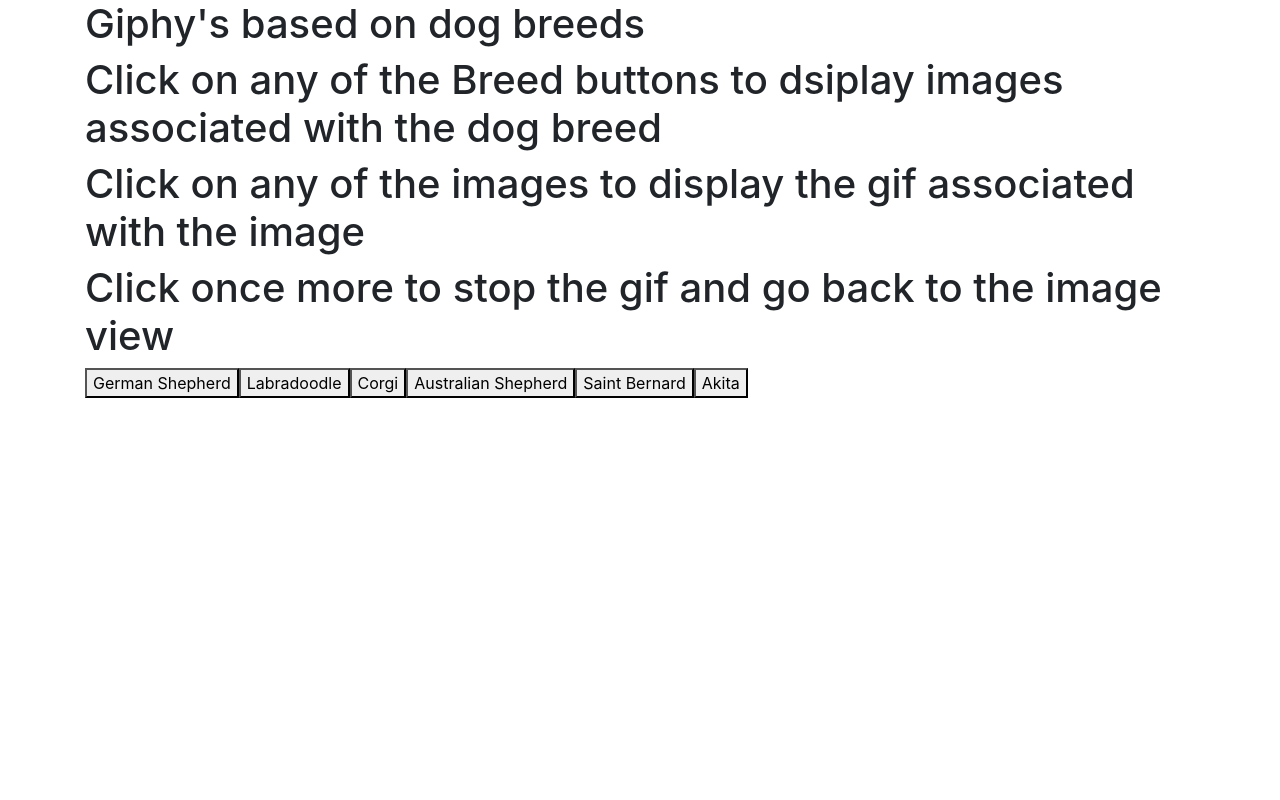
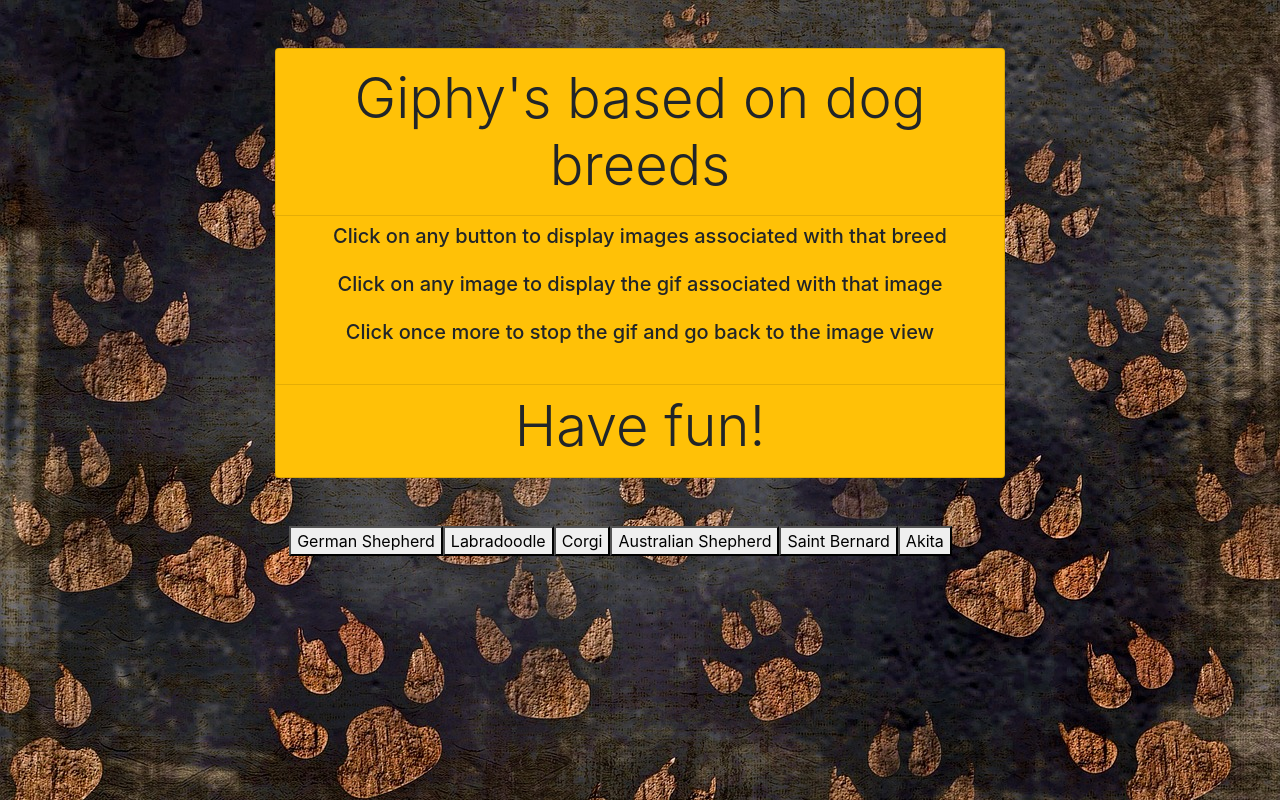
Before and after one commit to elpat77/Giphy_API, a plain HTML site: page index.html in a window 1280 px wide. Drawn offline with nearby package versions, Linux system fonts and the light colour scheme.

Commit message:
adding some css and bootstrap style

```diff
--- /dev/null
+++ b/assets/css/style.css
@@ -0,0 +1,16 @@
+* {
+    margin:0;
+    box-sizing: border-box;
+}
+
+body{
+    background: url('./bg.jpg');
+    background-attachment: scroll;
+
+}
+
+ul {
+    list-style-type: none;
+    margin: 0;
+    padding: 0;
+}
--- a/apps.js
+++ b/assets/javascript/apps.js
@@ -23,7 +23,6 @@ $(document).ready(function () {
         var dogBreed = $(this).attr("data-breed");
         console.log("dog breed " + dogBreed);
 
-        // let api_key = 'HfGRRO78dm2tvcRZ0xr3g7Z2KNg9cL1L&q';
         const giphy_url = "https://api.giphy.com/v1/gifs/search?api_key=HfGRRO78dm2tvcRZ0xr3g7Z2KNg9cL1L&q=" + dogBreed + "&limit=10&offset=0&rating=R&lang=en";
         console.log('giphyURL ' + giphy_url);
 
--- a/index.html
+++ b/index.html
@@ -9,14 +9,31 @@
 </head>
 
 <body>
+
 <div class = "container">
-    <h1>Giphy's based on dog breeds</h1>
-    <h1>Click on any of the Breed buttons to dsiplay images associated with the dog breed</h1>
-    <h1>Click on any of the images to display the gif associated with the image</h1>
-    <h1>Click once more to stop the gif and go back to the image view</h1>
+  <div class="row justify-content-md-center mt-5">
+    <div class="col-md-8 col-sm-12">
+        <div class="card bg-warning">
+            <h1 class="display-4 text-center mt-3">Giphy's based on dog breeds</h1>
+            <hr class="my-2">
+            <ul class="h5 instructions text-center col-sm-12">
+                <li>Click on any button to display images associated with that breed</li><br>
+                <li>Click on any image to display the gif associated with that image</li><br>
+                <li>Click once more to stop the gif and go back to the image view</li><br>
+            </ul>
+            <hr class="my-2">
+            <h1 class="display-4 text-center mb-3">Have fun!</h1>
+        </div>
+    </div>
+</div>
+
+<div class="container">
+  <div class="row justify-content-md-center mt-5 mr-4">
     <div id = "buttons"></div>
     <div id = "gif"></div>
+  </div>
 </div>
+
 </body>
 
 <!-- Added link to the jQuery Library -->
@@ -26,7 +43,9 @@
   crossorigin="anonymous"></script>
   <!-- added link to bootstrap -->
 <link rel="stylesheet" href="https://stackpath.bootstrapcdn.com/bootstrap/4.3.1/css/bootstrap.min.css" integrity="sha384-ggOyR0iXCbMQv3Xipma34MD+dH/1fQ784/j6cY/iJTQUOhcWr7x9JvoRxT2MZw1T" crossorigin="anonymous">
+    <!-- Added a link to our external stylesheet-->
+    <link rel="stylesheet" href="./assets/css/style.css">
 <!-- Added a link to our external js-->
-<script src="apps.js"></script>
+<script src="./assets/javascript/apps.js"></script>
 
 </html>
```
Also changed, not shown: assets/css/bg.jpg (added).
